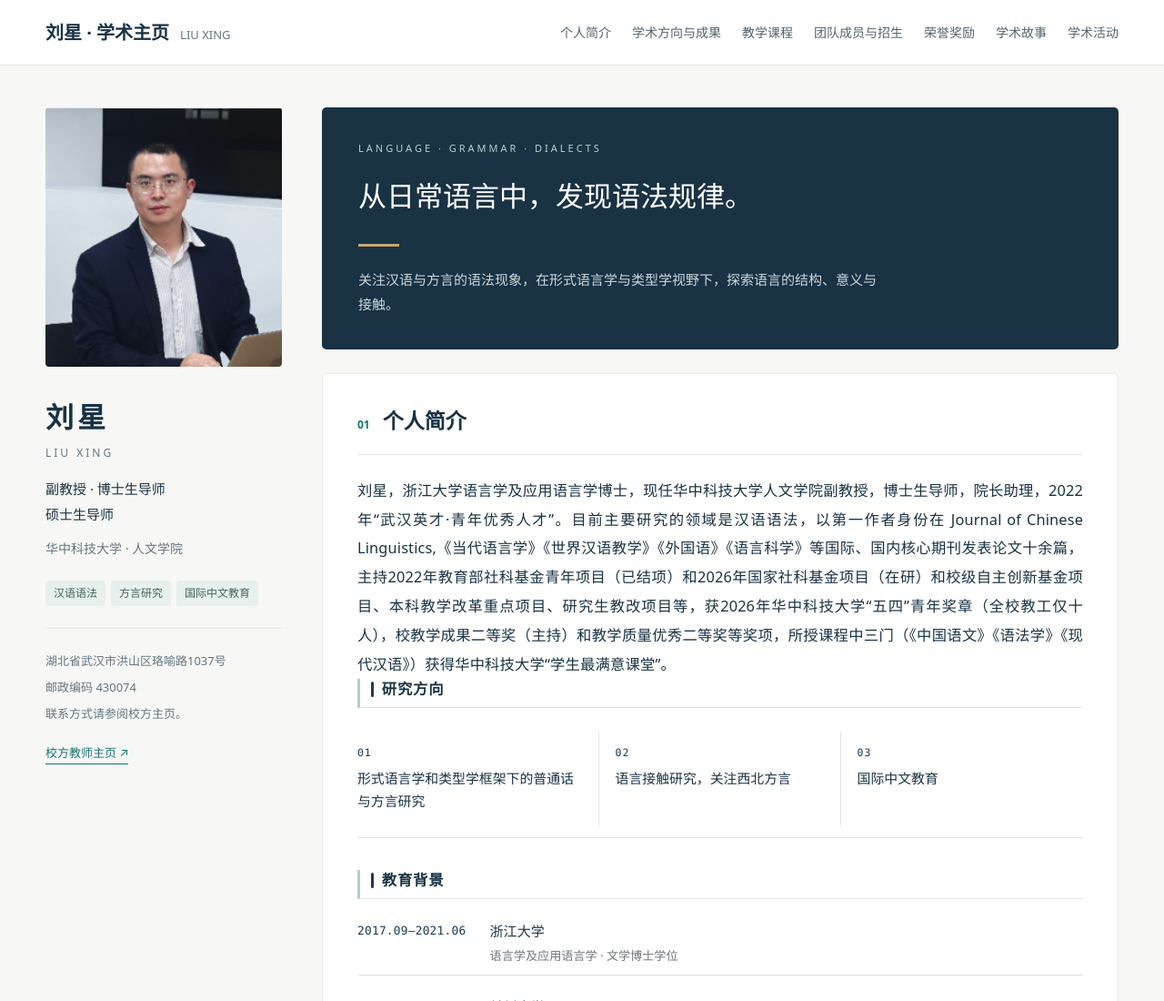
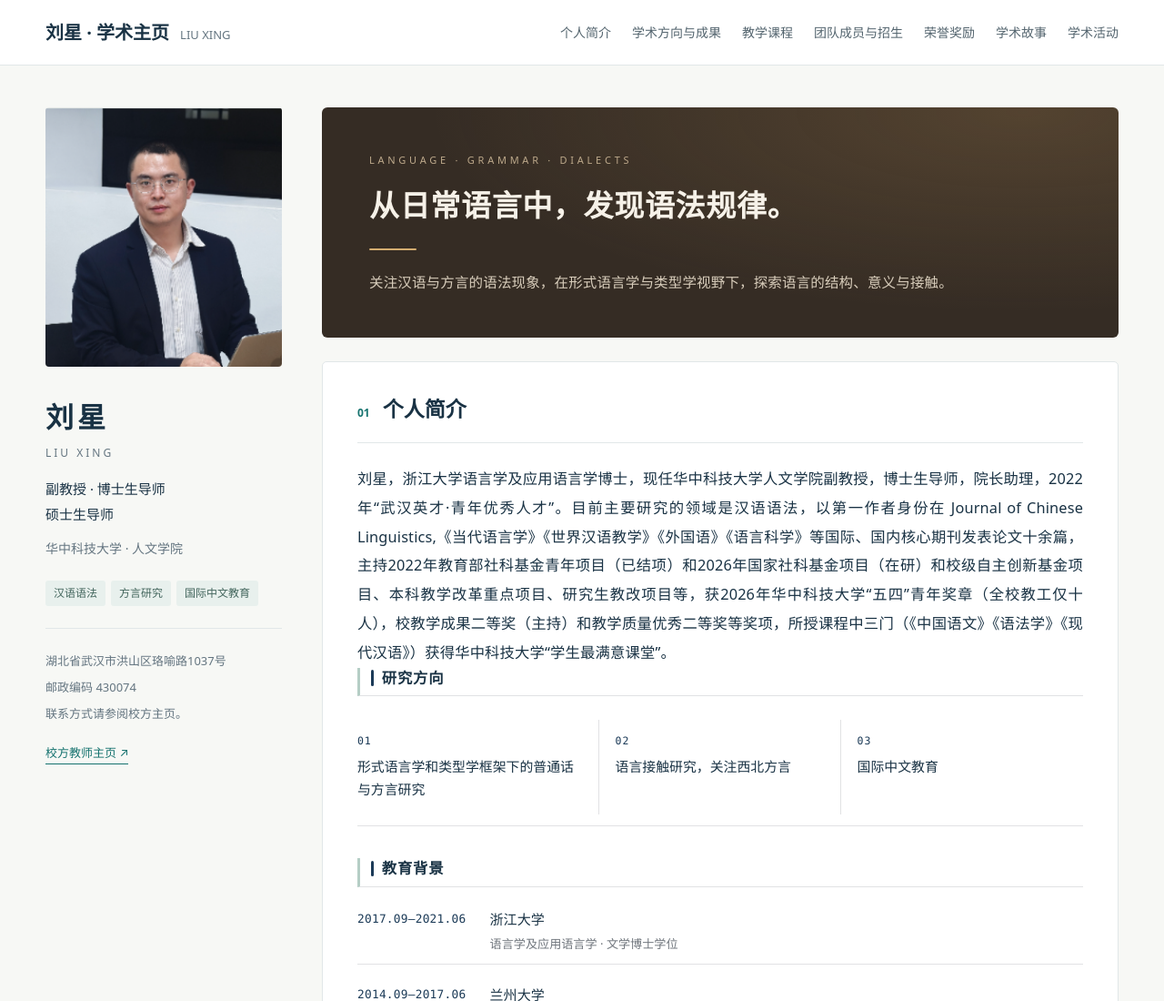
Before and after one commit to liuxing0321/liuxing0321.github.io, a plain HTML site: page index.html in a window 1280 px wide. Shown: the top 1100 px of the page at 91% size. Drawn offline with Linux system fonts and the light colour scheme.

Commit message:
Update hero.html

```diff
--- a/sections/hero.html
+++ b/sections/hero.html
@@ -1,2 +1,53 @@
 <!-- 修改本文件即可更新对应区域；请保留原有 id 和标签结构。 -->
-<div class="hero"><div class="eyebrow">LANGUAGE · GRAMMAR · DIALECTS</div><h1>从日常语言中，发现语法规律。</h1><div class="bar"></div><p>关注汉语与方言的语法现象，在形式语言学与类型学视野下，探索语言的结构、意义与接触。</p></div>
+<style>
+  /* ===== 顶部横幅：只作用于 .hero，覆盖 site.css 中的同名规则 =====
+     换色只需改 --hero-bg / --hero-glow 两个值，其余不用动。 */
+  #top .hero{
+    --hero-bg:#352c24;                       /* 底色：暖炭褐。备选：更偏栗红 #3f2a22 / 更偏灰 #3a352e / 更浅 #463a2e */
+    --hero-glow:rgba(205,158,96,.20);        /* 右上角暖光 */
+    padding:48px 52px 46px;
+    background:
+      radial-gradient(120% 140% at 88% 2%, var(--hero-glow) 0%, rgba(0,0,0,0) 62%),
+      var(--hero-bg);
+    color:#f2ebe0;
+    border-radius:6px;
+  }
+  #top .hero .eyebrow{
+    font-size:11px; font-weight:500; letter-spacing:.34em; color:#bda98b;
+  }
+  #top .hero h1{
+    margin:18px 0 0;
+    font-size:33px; font-weight:600; line-height:1.36; letter-spacing:.02em;
+    color:#f6f1e8;
+    text-wrap:balance;   /* 窄屏换行时两行等长，不留“律。”这样的孤字 */
+  }
+  #top .hero .bar{
+    width:52px; height:2px; margin:24px 0 20px;
+    background:#d3ac70; border-radius:1px;
+  }
+  #top .hero p{
+    max-width:42em; margin:0;
+    font-size:15.5px; line-height:1.95; letter-spacing:.01em;
+    color:#d8cdbb;
+    text-wrap:balance;   /* 万一需要换行，两行长度均衡，不留孤字 */
+  }
+
+  @media (max-width:1000px){
+    #top .hero{padding:40px 38px 38px;}
+    #top .hero h1{font-size:30px;}
+  }
+  @media (max-width:740px){
+    #top .hero{padding:30px 24px 28px; border-radius:5px;}
+    #top .hero h1{font-size:21px; line-height:1.5; margin-top:14px;}
+    #top .hero .bar{margin:18px 0 16px; width:44px;}
+    #top .hero p{font-size:14px; line-height:1.9;}
+    #top .hero .eyebrow{letter-spacing:.26em;}
+  }
+</style>
+
+<div class="hero">
+  <div class="eyebrow">LANGUAGE · GRAMMAR · DIALECTS</div>
+  <h1>从日常语言中，发现语法规律。</h1>
+  <div class="bar"></div>
+  <p>关注汉语与方言的语法现象，在形式语言学与类型学视野下，探索语言的结构、意义与接触。</p>
+</div>
```
